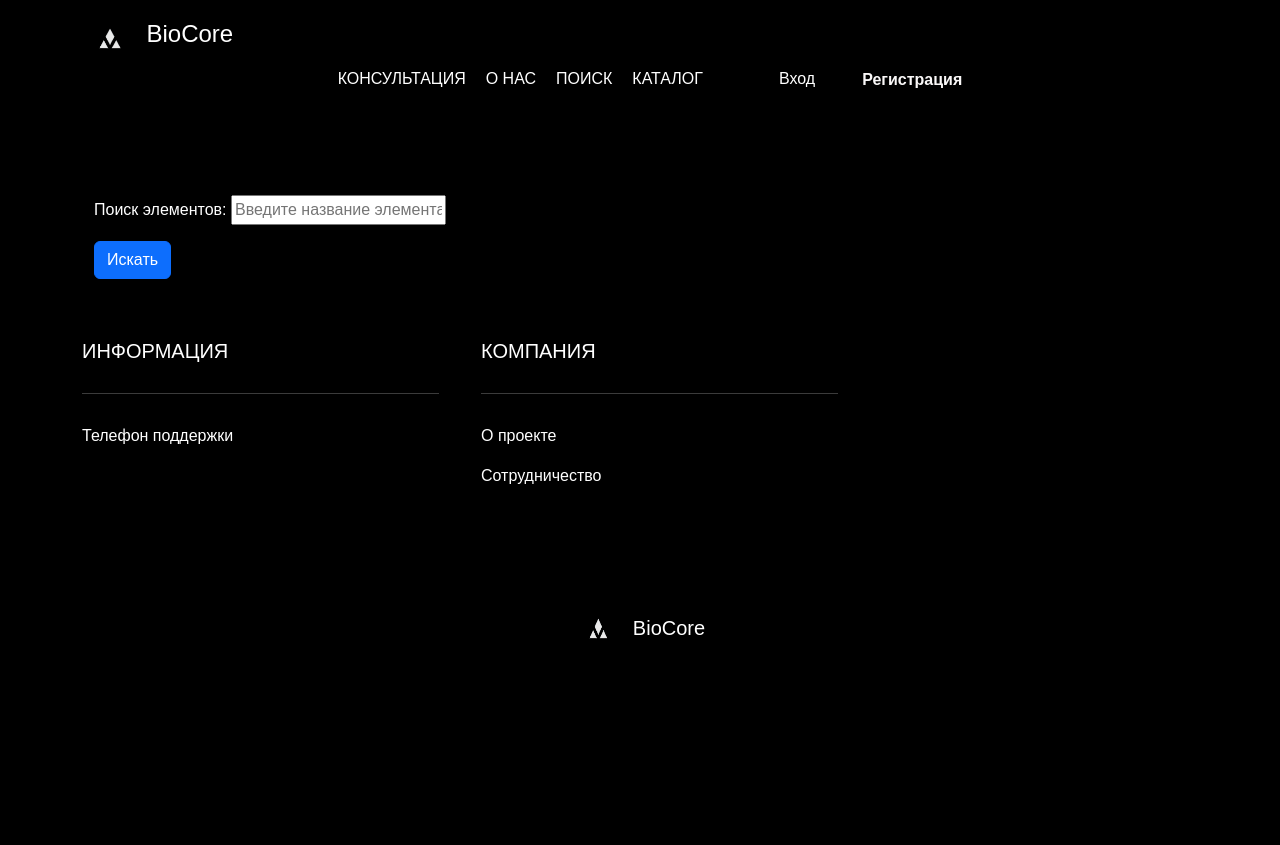
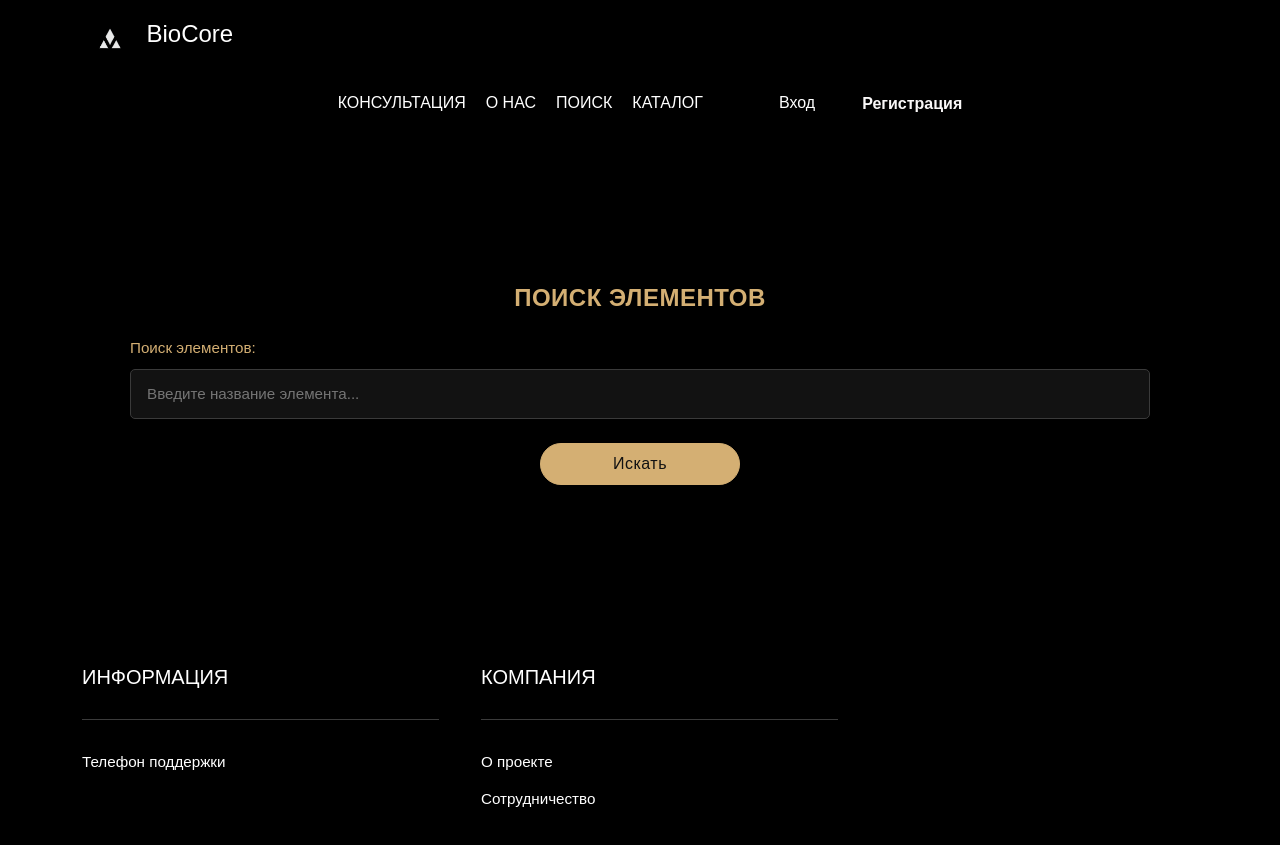
Before and after one commit to Kirikiri2/bio_core, a Django app: page /search/ in a window 1280 px wide. Shown: the top 845 px of the page. Before the commit the page ends 639 px from the top, so only its background shows below. Run offline with Django 5.2, Linux system fonts and the light colour scheme; some web fonts are replaced.

Commit message:
search_v1

```diff
--- a/biocore_site/bio_core_website/static/bio_core_website/css/KATE.css
+++ b/biocore_site/bio_core_website/static/bio_core_website/css/KATE.css
@@ -393,3 +393,165 @@ p {
         flex: 0 0 auto;
         width: 620px;
     }
+/* SEARCH.css - Стили для страницы поиска */
+
+.container.mt-4 {
+    margin-top: 2rem;
+    padding: 30px 30px 60px 30px;
+    animation: fadeIn 0.5s ease forwards;
+}
+
+h2 {
+    color: #d4af73;
+    font-weight: 600;
+    margin-bottom: 1.5rem;
+    letter-spacing: 0.5px;
+    text-align: center;
+}
+
+/* Форма поиска */
+
+
+form p {
+    margin-bottom: 1.5rem;
+}
+
+form label {
+    display: block;
+    color: #d4af73;
+    font-weight: 500;
+    margin-bottom: 0.5rem;
+}
+
+form input[type="text"] {
+    background-color: #121212;
+    border: 1px solid #3a3a3a;
+    color: #ffffff;
+    padding: 0.75rem 1rem;
+    border-radius: 5px;
+    width: 100%;
+    transition: all 0.3s ease;
+}
+
+form input[type="text"]:focus {
+    border-color: #d4af73;
+    box-shadow: 0 0 0 0.2rem rgba(212, 175, 115, 0.25);
+    outline: none;
+}
+
+/* Кнопка поиска */
+.btn-primary {
+    background-color: #d4af73;
+    border-color: #d4af73;
+    color: #121212;
+    font-weight: 500;
+    transition: all 0.3s ease;
+    border-radius: 30px;
+    padding: 0.5rem 1.5rem;
+    letter-spacing: 0.5px;
+    display: block;
+    width: 200px;
+    margin: 0 auto;
+}
+
+.btn-primary:hover {
+    background-color: #c19b5b;
+    border-color: #c19b5b;
+    transform: translateY(-2px);
+    box-shadow: 0 4px 10px rgba(212, 175, 115, 0.3);
+}
+
+/* Результаты поиска */
+h3 {
+    color: #ffffff;
+    font-weight: 500;
+    margin-bottom: 1.5rem;
+    padding-bottom: 0.75rem;
+    border-bottom: 1px solid #3a3a3a;
+}
+
+/* Карточки элементов */
+.card {
+    background-color: #1e1e1e;
+    border: 1px solid #2c2c2c;
+    border-radius: 10px;
+    overflow: hidden;
+    transition: all 0.3s ease;
+    height: 100%;
+}
+
+.card:hover {
+    transform: translateY(-5px);
+    box-shadow: 0 8px 20px rgba(0, 0, 0, 0.3);
+    border-color: #d4af73;
+}
+
+.card-img-top {
+    height: 200px;
+    object-fit: cover;
+    border-bottom: 1px solid #2c2c2c;
+}
+
+.card-body {
+    padding: 1.25rem;
+}
+
+.card-title {
+    color: #d4af73;
+    font-weight: 600;
+    margin-bottom: 0.75rem;
+}
+
+.card-text {
+    color: #a0a0a0;
+    font-size: 0.9rem;
+    margin-bottom: 1rem;
+}
+
+/* Кнопка "Подробнее" в карточке */
+.card .btn-primary {
+    width: auto;
+    margin: 0;
+    padding: 0.4rem 1rem;
+    font-size: 0.9rem;
+}
+
+/* Сообщение об отсутствии результатов */
+.alert-warning {
+    background-color: #2a2a2a;
+    border-color: #3a3a3a;
+    color: #d4af73;
+    border-radius: 8px;
+    padding: 1rem;
+    text-align: center;
+}
+
+/* Анимации */
+@keyframes fadeIn {
+    from { opacity: 0; transform: translateY(10px); }
+    to { opacity: 1; transform: translateY(0); }
+}
+
+/* Адаптивность */
+@media (max-width: 768px) {
+    .col-md-4 {
+        margin-bottom: 1.5rem;
+    }
+
+    .card-img-top {
+        height: 150px;
+    }
+
+    .btn-primary {
+        width: 100%;
+    }
+}
+
+/* Эффекты при наведении */
+form:hover {
+    border-color: #3a3a3a;
+}
+
+.card-title:hover {
+    color: #e8c98c;
+}
--- a/biocore_site/bio_core_website/templates/bio_core_website/search_results.html
+++ b/biocore_site/bio_core_website/templates/bio_core_website/search_results.html
@@ -1,7 +1,7 @@
 {% extends 'bio_core_website/base.html' %}
 {%load static%}
 {% block extra_css %}
-<link rel="stylesheet" href="{% static 'bio_core_website/css/style.css' %}">
+<link rel="stylesheet" href="{% static 'bio_core_website/css/KATE.css' %}">
 {% endblock %}
 {% block content %}
 <div class="container mt-4">
```
